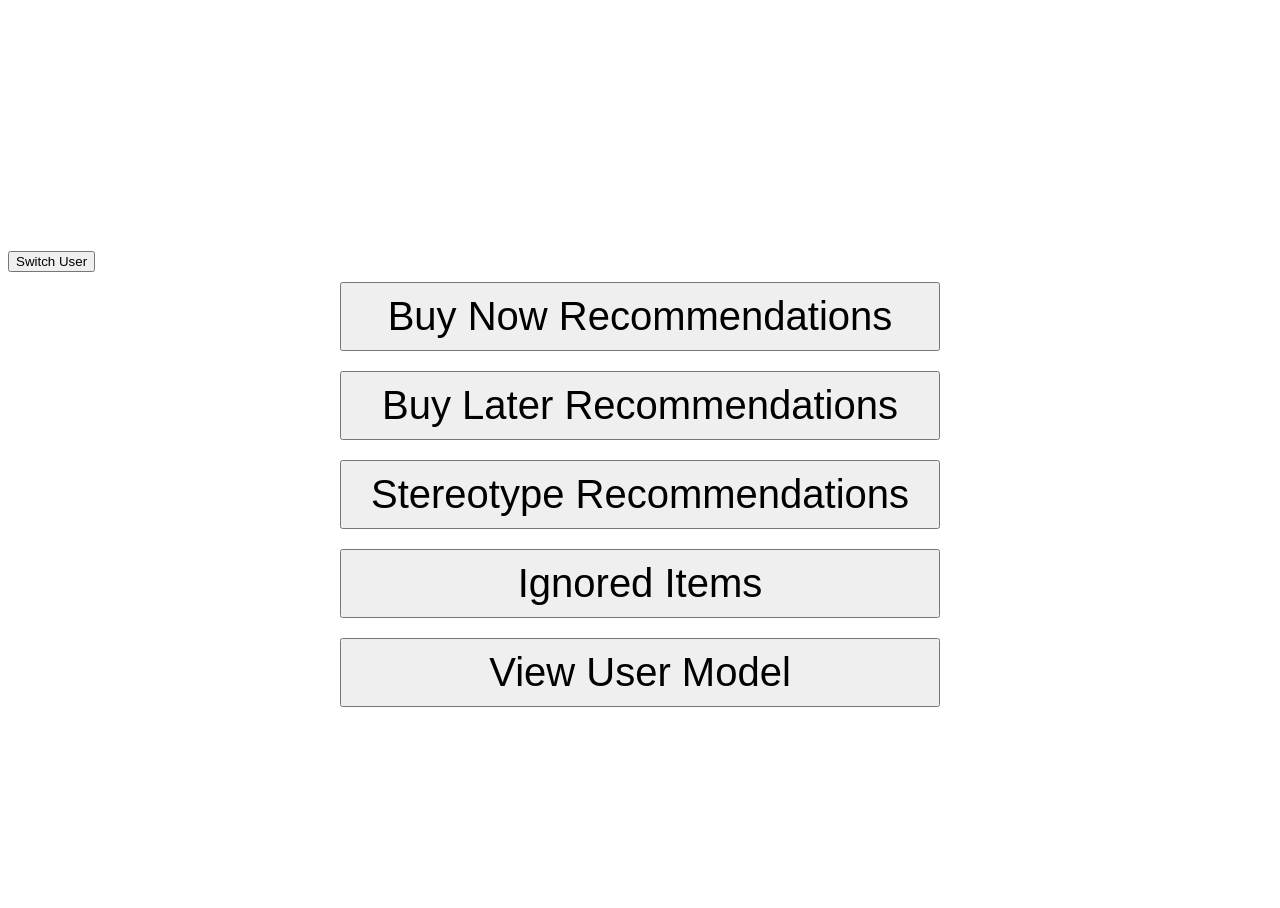
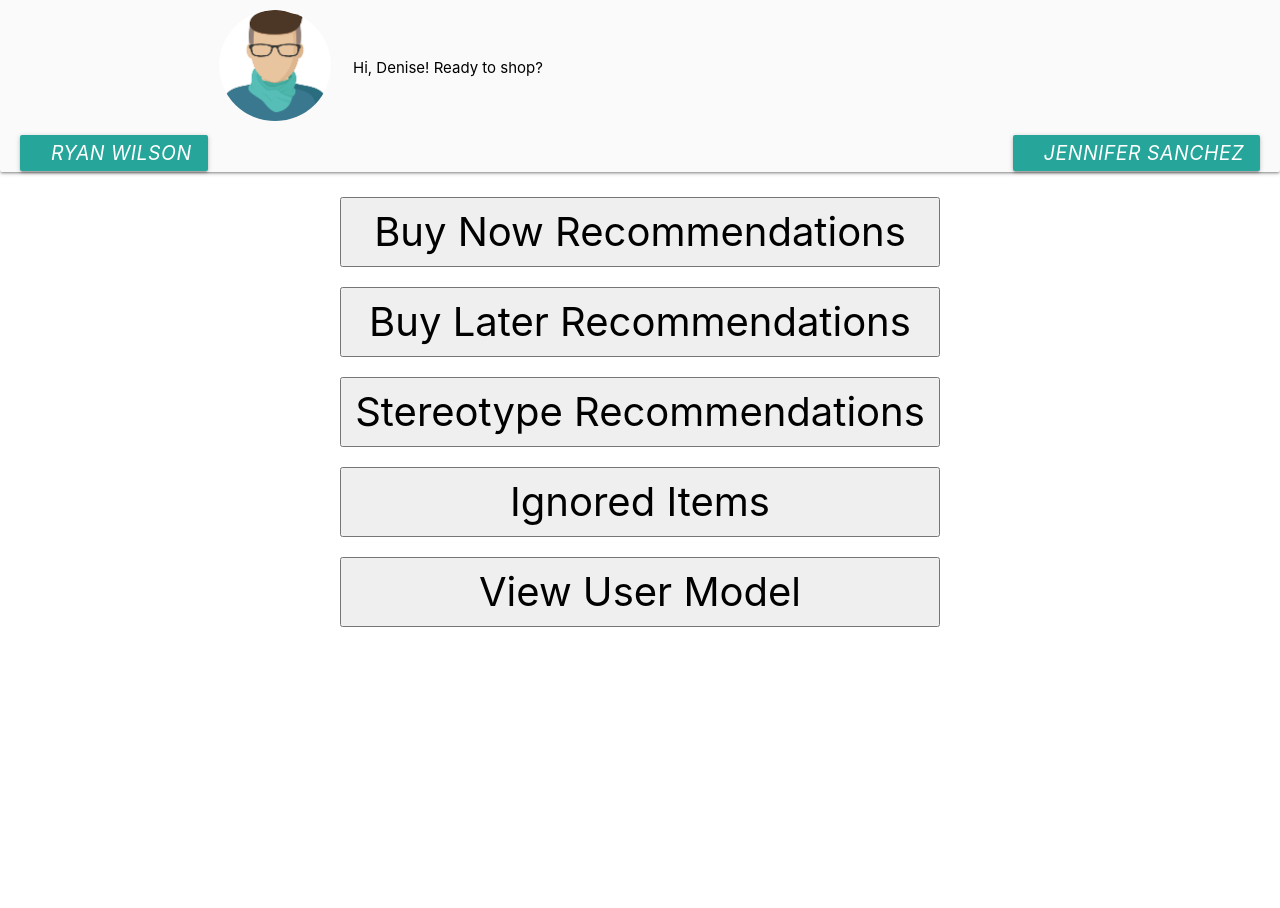
Before and after one commit to AnEoinRoche/AdaptiveApplicationsUI, a plain HTML site: page ui/index.html in a window 1280 px wide. Shown: the part 172-1080 px from the top of the page. Before the commit the page ends 897 px from the top, so only its background shows below. Drawn offline with nearby package versions, Linux system fonts and the light colour scheme.

Commit message:
Updated UI

```diff
--- a/ui/index.html
+++ b/ui/index.html
@@ -1,7 +1,11 @@
 <!DOCTYPE html>
 <head>
-    <link rel="stylesheet" href="style.css" type="text/css">
-    <script src = "listJS.js"></script>
+        <link rel="stylesheet" href="https://cdnjs.cloudflare.com/ajax/libs/materialize/1.0.0/css/materialize.min.css">
+        <script src="https://cdnjs.cloudflare.com/ajax/libs/materialize/1.0.0/js/materialize.min.js"></script>
+
+            <link rel="stylesheet" href="style.css" type="text/css">
+
+<script src = "listJS.js"></script>
     <script>
         window.onload = function(){
         }
@@ -9,11 +13,38 @@
     <title>Adaptive Purchase Planner</title>
 </head>
 <body>
+
+  <div class = "titleHeader">Adaptive Purchase Planner</div>
+
+          <div style = "float:left; font-size:30px; margin-left:20px;margin-top: 150px;">
+          <button class="btn waves-effect waves-light" onclick="location.href = 'index2.html';" type="submit" name="action">
+              <i class="material-icons right">Ryan Wilson</i>
+            </button></div>
+          <div style = "float:right; font-size:30px; margin-right:20px;margin-top: 150px;"><button class="btn waves-effect waves-light" onclick="location.href = 'index2.html';" type="submit" name="action">
+          <i class="material-icons right">Jennifer Sanchez</i>
+          </button></div>
+          </div>
+
+  <div class="col s12 m8 offset-m2 l6 offset-l3">
+          <div class="card-panel grey lighten-5 z-depth-1">
+            <div class="row valign-wrapper">
+              <div class="col s2">
+                <img src="1.png" alt="" class="circle responsive-img">
+              </div>
+              <div class="col s10">
+                <span class="black-text">
+                  Hi, Denise! Ready to shop?
+                </span>
+              </div>
+            </div>
+          </div>
+        </div>
+
+
     <div class = "titleContainer">
-        <div class = "titleHeader">Adaptive Purchase Planner</div>
-        <div style = "float:right; font-size:30px">Hi Denise</div>
-    </div>
-    <button onclick="location.href = 'index2.html';">Switch User</button>
+
+
+
     <div  class = buttonDiv><button id = "buyNow" onclick="location.href = 'list.html';">Buy Now Recommendations</button></div>
     <div  class = buttonDiv><button id = "buyLater" onclick="location.href = 'laterList.html';">Buy Later Recommendations</button></div>
     <div  class = buttonDiv><button id = "buyNow" onclick="location.href = 'stereotypeList.html';">Stereotype Recommendations</button></div>
```
Also changed, not shown: ui/1.png (added), ui/2.png (added), ui/3.png (added).
